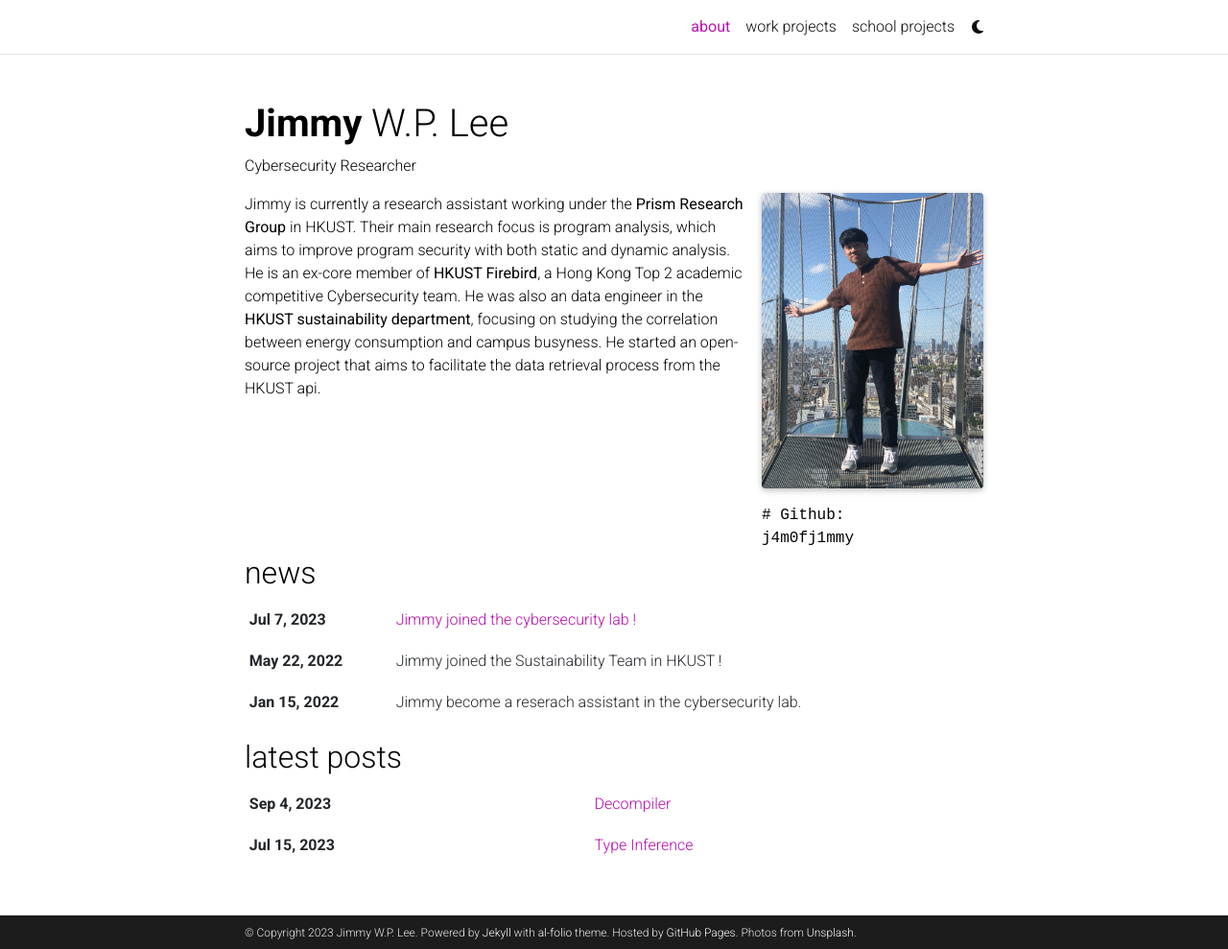
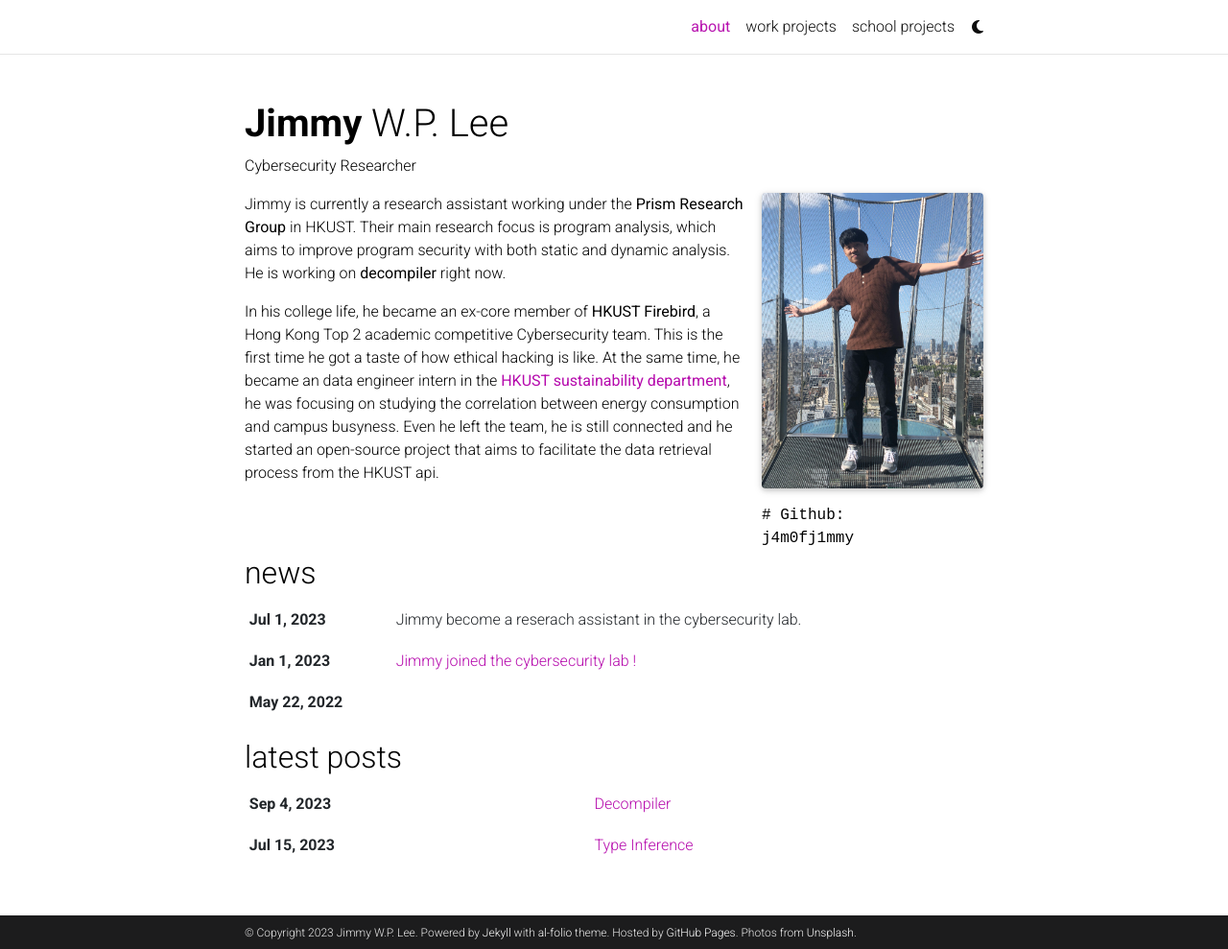
Before and after one commit to j4M0Fj1MMy/j4M0Fj1MMy.github.io, a Jekyll site: the page built from _pages/about.md, in a window 1280 px wide and 989 px high. Shown: the whole window at 96% size. Built offline with Jekyll 4.4.1, drawn with Linux system fonts in a browser that asks for light colours; full-size pictures stand in for the smaller copies a plugin makes; comment, search, counter and statistics services are not loaded; a style sheet for code colours, icons or effects is not loaded.

Commit message:
update date, main page

```diff
--- a/_pages/about.md
+++ b/_pages/about.md
@@ -17,4 +17,6 @@
 social: false  # includes social icons at the bottom of the page
 ---
 
-Jimmy is currently a research assistant working under the <b>Prism Research Group</b> in HKUST. Their main research focus is program analysis, which aims to improve program security with both static and dynamic analysis. He is an ex-core member of <b>HKUST Firebird</b>, a Hong Kong Top 2 academic competitive Cybersecurity team. He was also an data engineer in the <b>HKUST sustainability department</b>, focusing on studying the correlation between energy consumption and campus busyness. He started an open-source project that aims to facilitate the data retrieval process from the HKUST api.
+Jimmy is currently a research assistant working under the <b>Prism Research Group</b> in HKUST. Their main research focus is program analysis, which aims to improve program security with both static and dynamic analysis. He is working on <b>decompiler</b> right now.
+
+In his college life, he became an ex-core member of <b>HKUST Firebird</b>, a Hong Kong Top 2 academic competitive Cybersecurity team. This is the first time he got a taste of how ethical hacking is like. At the same time, he became an data engineer intern in the <b><a href="https://sust.hkust.edu.hk/about/sustainability-team">HKUST sustainability department</a></b>, he was focusing on studying the correlation between energy consumption and campus busyness. Even he left the team, he is still connected and he started an open-source project that aims to facilitate the data retrieval process from the HKUST api.
```
Also changed, not shown: _news/announcement_1.md (+2 -3 lines), _news/announcement_2.md (+1 -1 lines), _news/announcement_3.md (+1 -1 lines).
